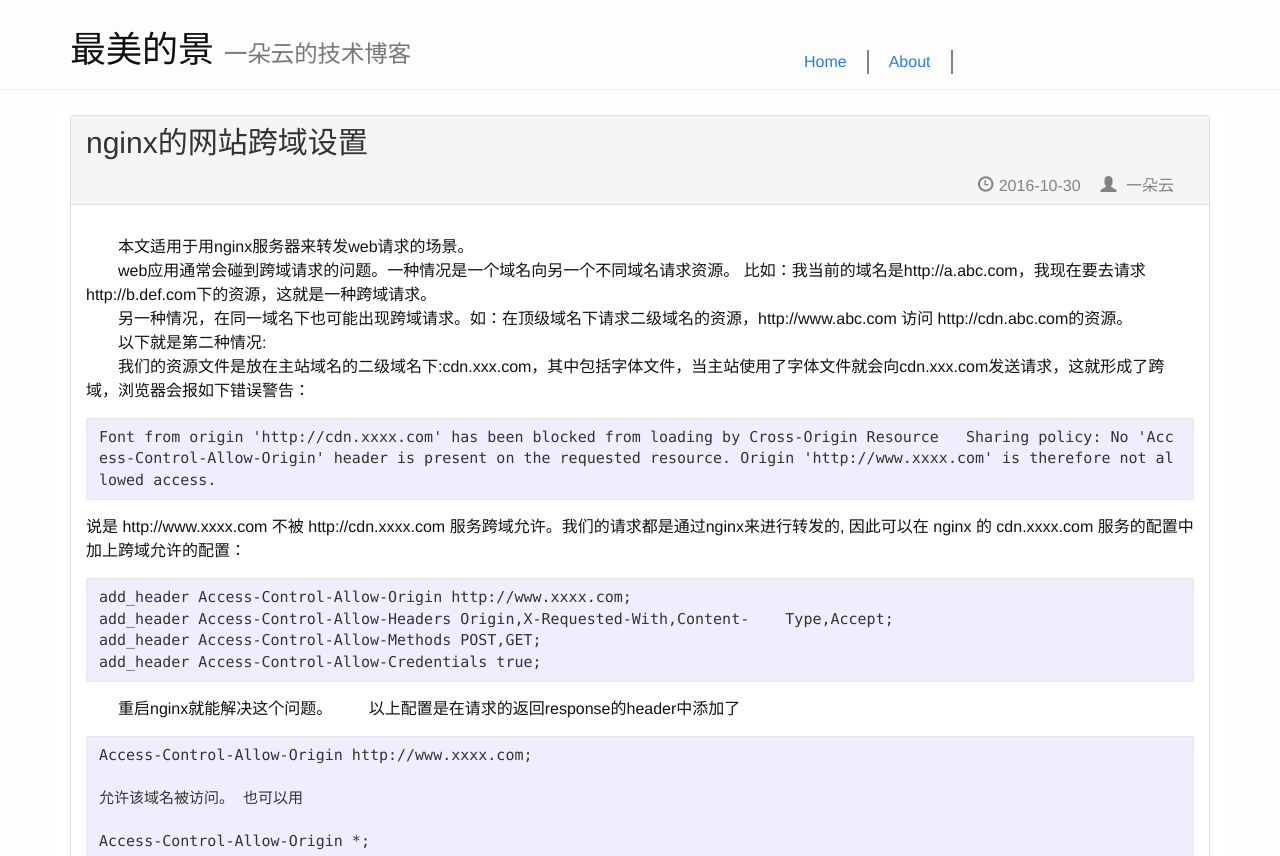
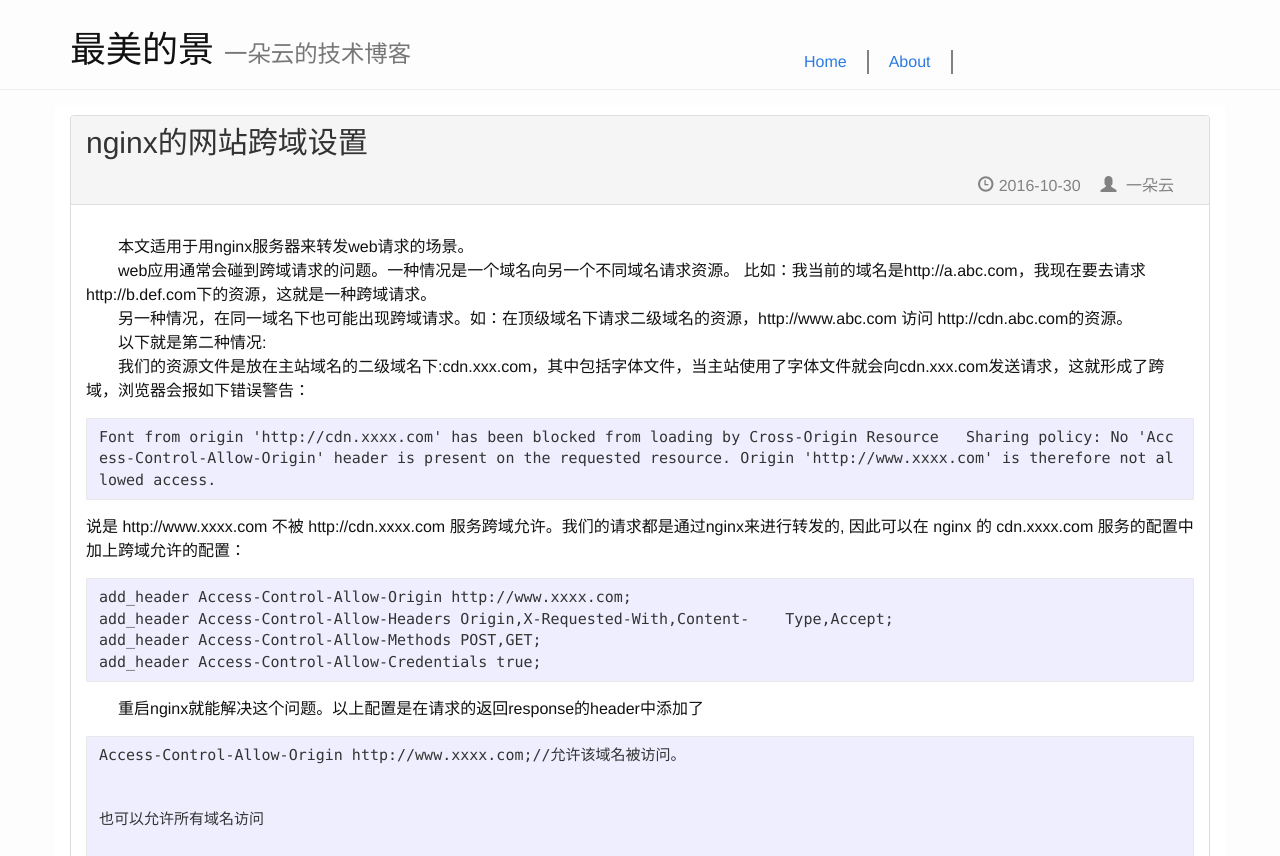
Before and after one commit to yunzhongshu/blog, a Jekyll site: the page built from _posts/2016-10-30-nginx的网站跨域设置.md, in a window 1280 px wide. Shown: the top 856 px of the page. Built offline with Jekyll 4.4.1, drawn with Linux system fonts in a browser that asks for light colours; nearby versions of some CDN libraries; some of the changed text lies outside the part shown; grey boxes are pictures that could not be loaded.

Commit message:
css version

```diff
--- a/_posts/2016-10-30-nginx的网站跨域设置.md
+++ b/_posts/2016-10-30-nginx的网站跨域设置.md
@@ -20,15 +20,16 @@ tags: nginx,跨域
     add_header Access-Control-Allow-Credentials true;
 
 
-　　重启nginx就能解决这个问题。
-　　以上配置是在请求的返回response的header中添加了
+　　重启nginx就能解决这个问题。以上配置是在请求的返回response的header中添加了
 
-    Access-Control-Allow-Origin http://www.xxxx.com;
+    Access-Control-Allow-Origin http://www.xxxx.com;//允许该域名被访问。
 
-    允许该域名被访问。 也可以用
 
-    Access-Control-Allow-Origin *;
+    也可以允许所有域名访问
 
-　　允许所有域名访问该资源。
+
+    Access-Control-Allow-Origin *;//允许所有域名访问该资源。
+
+
 　　另外附上所有跨域访问的条件图：
 <img src="http://images.cnitblog.com/blog/451114/201310/16103043-5beb9c6503144f86b41569805be88eec.png">
```
